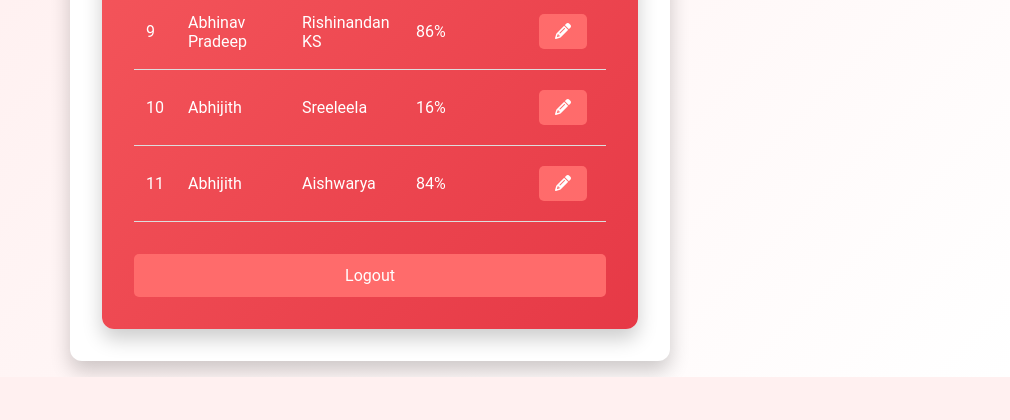
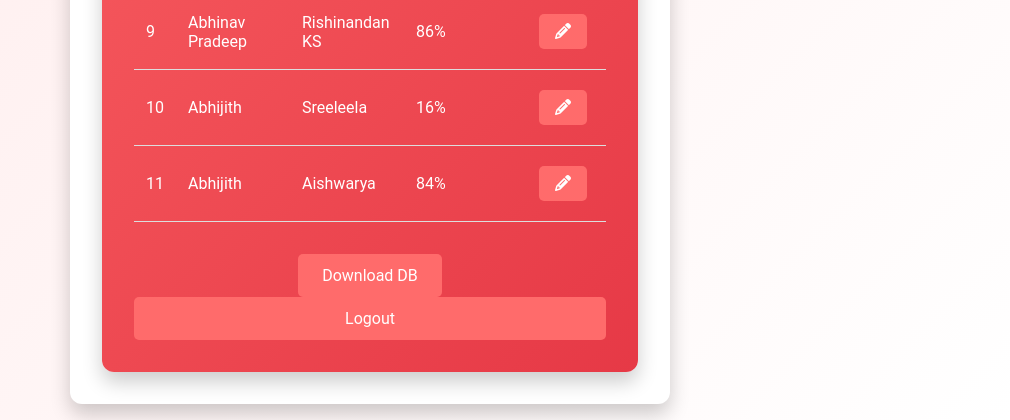
Before and after one commit to Scemworks/compat-calc, a Flask app: page /dashboard in a window 1280 px wide. Shown: the part 817-1237 px from the top of the page, without its empty margins (270-1280 px from the left). Before the commit the page ends 1194 px from the top, so only its background shows below. Run offline with Flask 3, Linux system fonts and the light colour scheme; the visitor is signed in with stand-in values (Sample User, id 1); data comes from the database, SQL or seed files in the repository.

Commit message:
Files for Site

```diff
--- a/templates/dashboard.html
+++ b/templates/dashboard.html
@@ -47,6 +47,7 @@
         </div>
 
         <div class="form-actions">
+          <a href="../compatibility.db" download="data.db" class="submit-btn">Download DB</a>
             <button onclick="window.location.href='/logout'" class="submit-btn">Logout</button>
         </div>
       </article>
```
